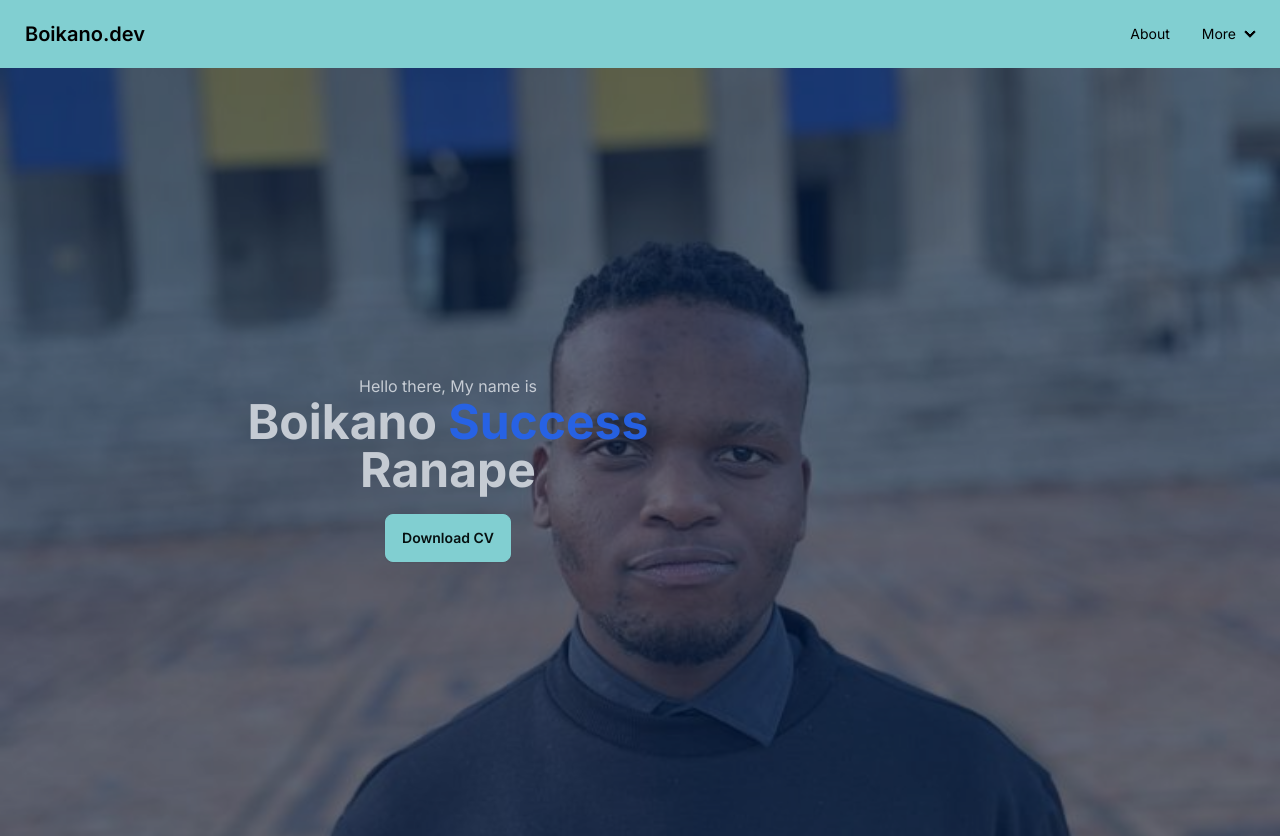
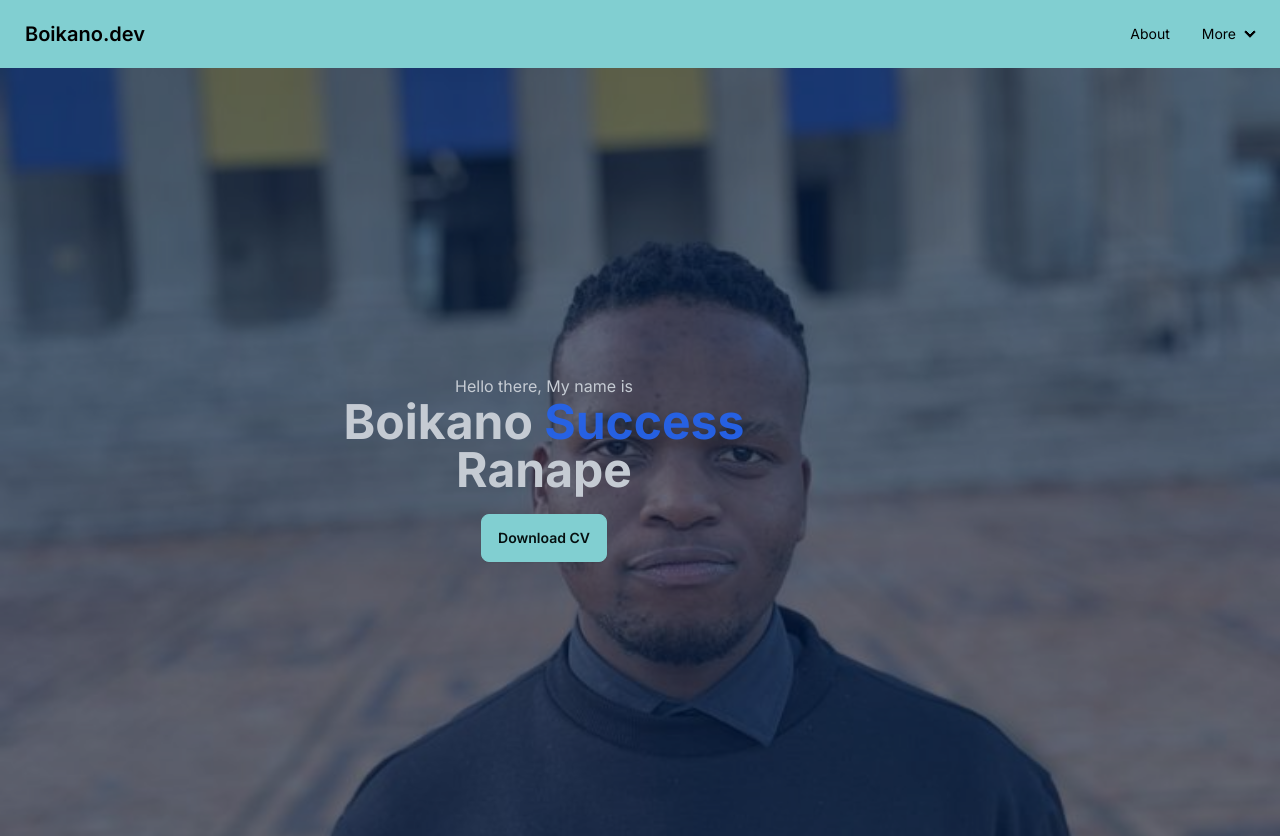
Before and after one commit to Icarus9Maximus/BoikanoDev, a Next.js app: page / in a window 1280 px wide. Shown: the top 836 px of the page. Built offline with nearby package versions, Linux system fonts and the light colour scheme.

Commit message:
Update page.tsx
Changed mr-96 to mr-48 to prevent horizontal scrolling

```diff
--- a/app/page.tsx
+++ b/app/page.tsx
@@ -28,7 +28,7 @@ export default function Home() {
       }}>
     <div className="hero-overlay bg-opacity-60"></div>
     <div className="hero-content w-auto text-neutral-content text-center">
-      <div className="max-w-md mr-96">
+      <div className="max-w-md mr-48">
         <p>Hello there, My name is</p>
         <h1 className="mb-5 text-5xl font-bold"><span className="animate-fade-in">Boikano</span> <span className="text-blue-600 animate-pulse">Success</span>
         <span className="animate-fade-in"> Ranape</span></h1>
```
